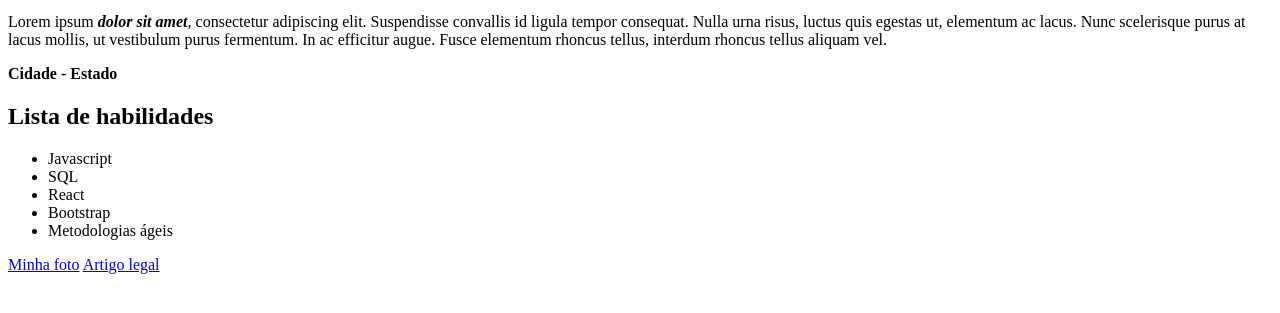
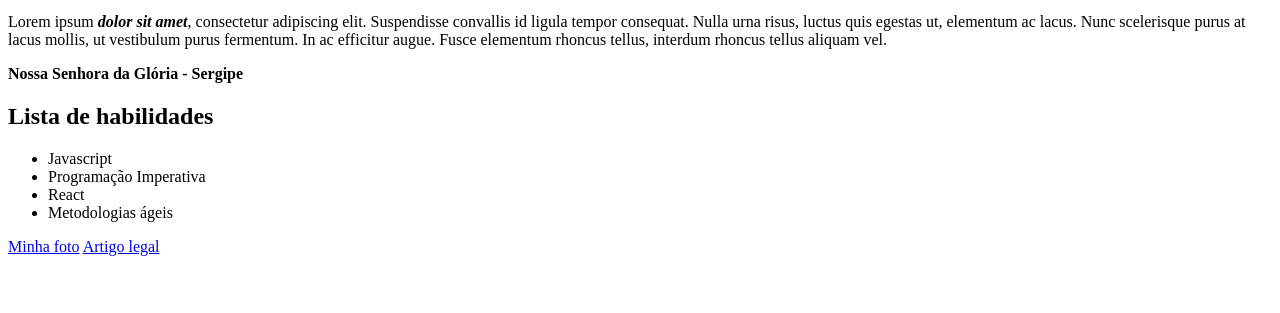
Before and after one commit to Barbozajunior/Barbozajunior.github.io, a plain HTML site: page src/index.html in a window 1280 px wide. Shown: the part 127-440 px from the top of the page. Drawn offline with Linux system fonts and the light colour scheme.

Commit message:
Construindo a página

```diff
--- a/src/index.html
+++ b/src/index.html
@@ -12,13 +12,12 @@
   <h1 class="meuNome">Tryber</h1>
   <img src="sua-foto.jpeg" alt="Tryber sorrindo com camiseta da Trybe" id="foto">
   <p class="descricao">Lorem ipsum <strong><em>dolor sit amet</em></strong>, consectetur adipiscing elit. Suspendisse convallis id ligula tempor consequat. Nulla urna risus, luctus quis egestas ut, elementum ac lacus. Nunc scelerisque purus at lacus mollis, ut vestibulum purus fermentum. In ac efficitur augue. Fusce elementum rhoncus tellus, interdum rhoncus tellus aliquam vel.</p>
-  <p class="resido"><strong>Cidade - Estado</strong></p>
+  <p class="resido"><strong>Nossa Senhora da Glória - Sergipe</strong></p>
   <h2>Lista de habilidades</h2>
   <ul>
     <li class="javascript">Javascript</li>
-    <li class="sql">SQL</li>
+    <li class="sql">Programação Imperativa</li>
     <li class="react">React</li>
-    <li class="bootstrap">Bootstrap</li>
     <li class="metoAgil">Metodologias ágeis</li>
   </ul>
   <a href="#minha-foto">Minha foto</a>
```
